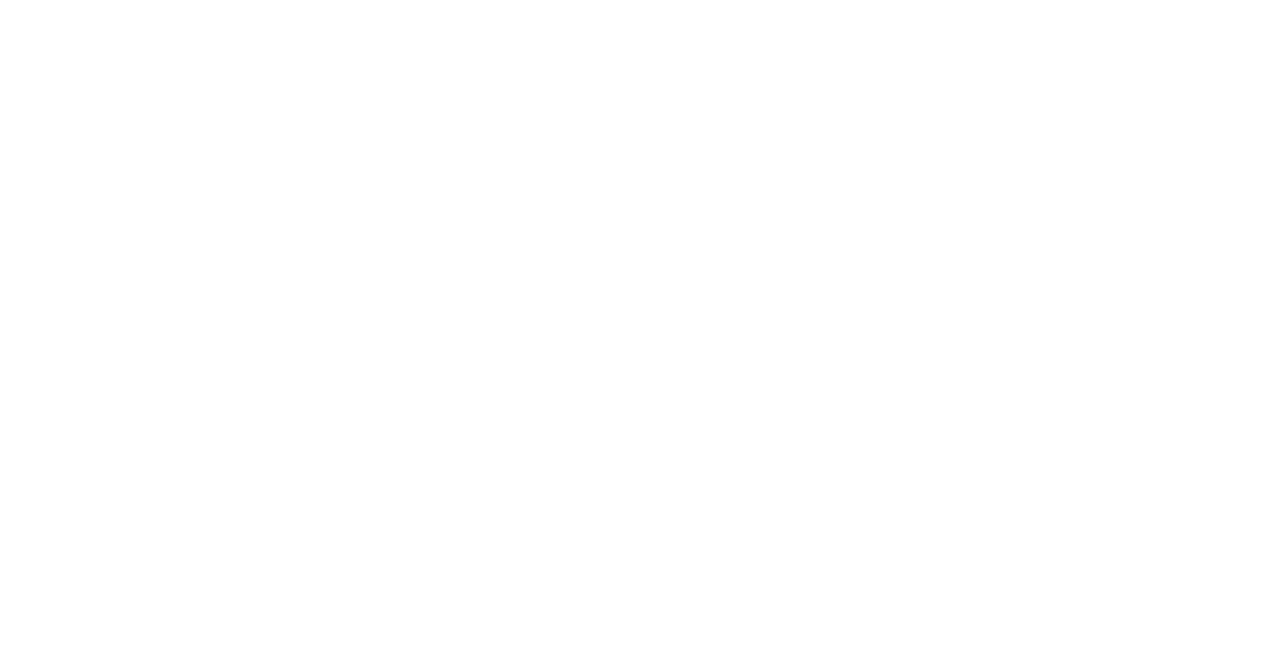
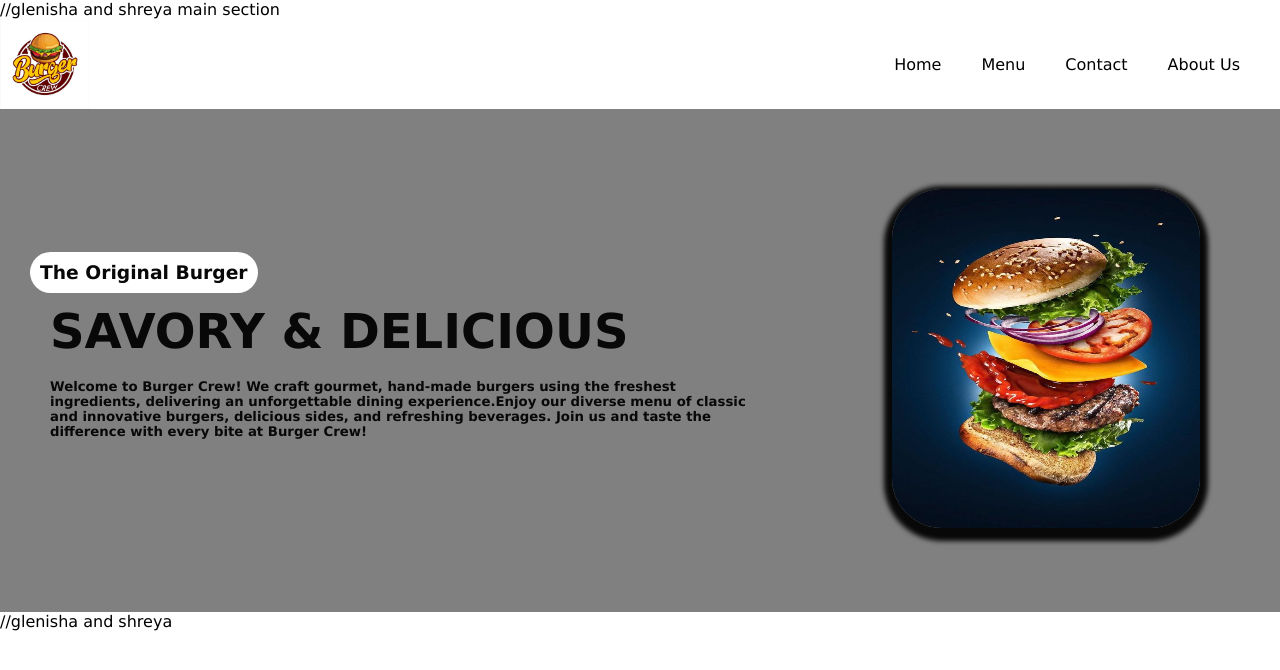
Before and after one commit to sandy0637R/FoodOutlet, a plain HTML site: page index.html in a window 1280 px wide. Drawn offline with Linux system fonts and the light colour scheme.

Commit message:
Main section

```diff
--- a/index.html
+++ b/index.html
@@ -3,11 +3,57 @@
 <head>
     <meta charset="UTF-8">
     <meta name="viewport" content="width=device-width, initial-scale=1.0">
-    <title>FOOD OUTLET
+    <title>FOOD OUTLET</title>
+    <style>
+        *
+        {
+            margin: 0px;
+            padding:0px;
+            font-family: Verdana, Geneva, Tahoma, sans-serif;
+        }
+        .flex-container {
+            display: flex;
+            justify-content: space-between;
+            align-items: center;
 
-    </title>
+        }
+        .flex-container img {
+            height: 90px;
+            width: 90px;
+            margin:0px
+        }
+        .flex-container ul {
+            list-style: none;
+            display: flex;
+        }
+        .flex-container li {
+            margin-right: 40px;
+        }
+    </style>
 </head>
-<body>
+//glenisha and shreya main section
+    <div class="flex-container">
+        <img src="./assets/burger1.jpg" alt="Burger Logo">
+        <ul>
+            <li>Home</li>
+            <li>Menu</li>
+            <li>Contact</li>
+            <li>About Us</li>
+        </ul>
+    </div>
+    <div style="display: flex;justify-content: center;align-items: center;background-color:gray;color: rgb(8, 8, 8);">
 
-</body>
+        <div style="padding: 30px;">
+            <h3 style="background-color: white;padding: 10px;display: inline;border-radius: 50px;">The Original Burger</h3>
+            <h1 style="margin: 20px;font-size: 3em;font-family: 'Lucida Sans', 'Lucida Sans Regular', 'Lucida Grande', 'Lucida Sans Unicode', Geneva, Verdana, sans-serif;">SAVORY & DELICIOUS</h1>
+            <h5 style="margin: 20px;">Welcome to Burger Crew! We craft gourmet, hand-made burgers using the freshest ingredients,
+                 delivering an unforgettable dining experience.Enjoy our diverse menu of classic and innovative burgers, delicious sides, and refreshing beverages.
+                 Join us and taste the difference with every bite at Burger Crew!</h6>
+        </div>
+
+        <div style="padding: 50px;">
+            <img src="./assets/burger2.jpg"  style="height: 339px; width: 308px;margin: 30px;border-radius: 50px;box-shadow: 0px 5px 5px 8px;" >
+        </div>
+    </div>
+//glenisha and shreya
 </html>
```
Also changed, not shown: assets/burger1.jpg (added), assets/burger2.jpg (added).
